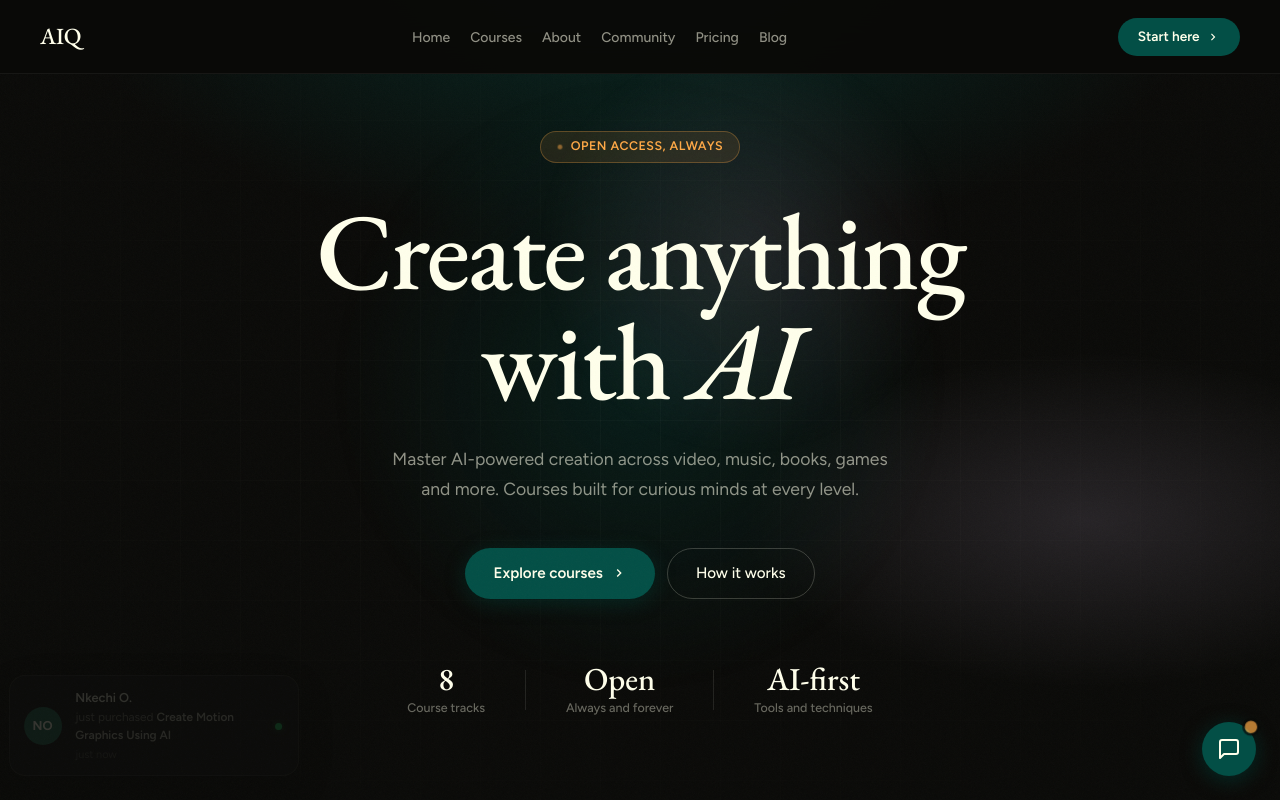
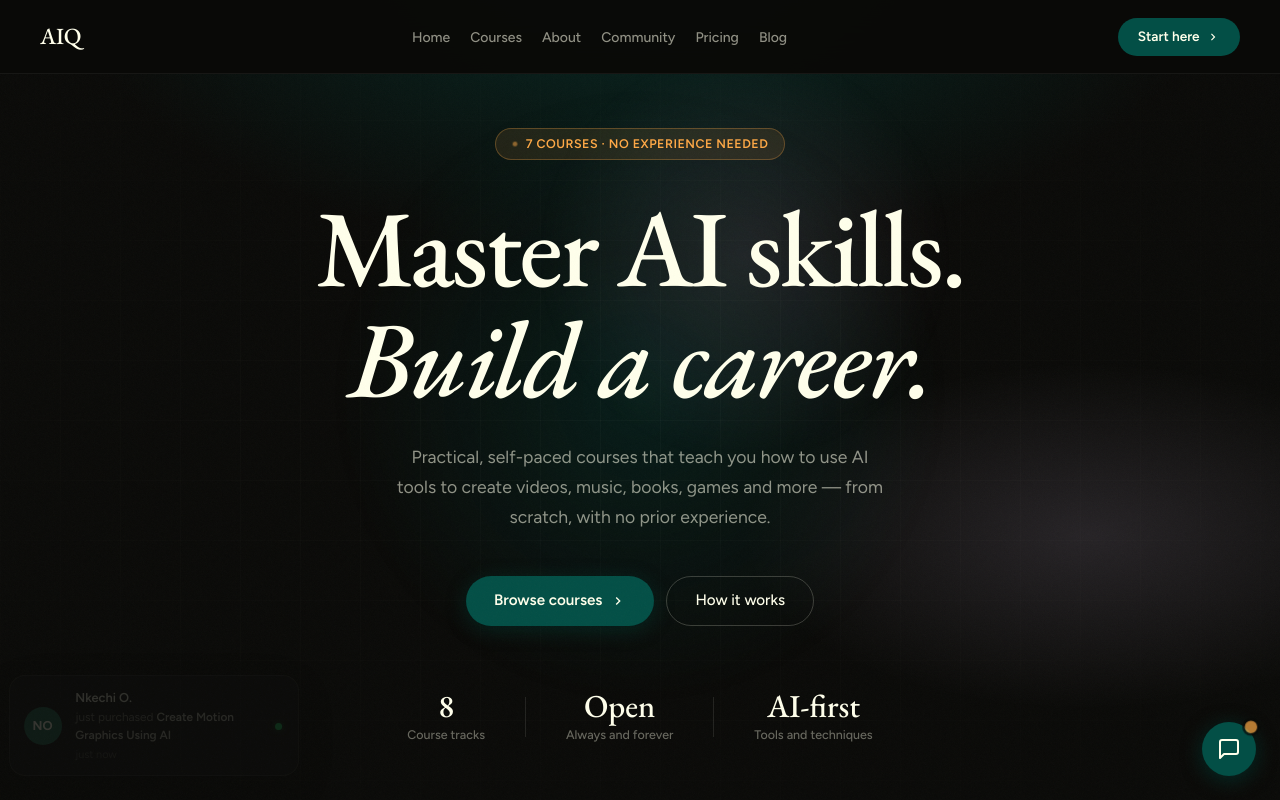
Before and after one commit to Neftali554400/AIQ-WEBSITE, a website: page index.html in a window 1280 px wide. Shown: the top 800 px of the page. Drawn offline with nearby package versions, Linux system fonts and the light colour scheme; no server answers.

Commit message:
Update hero copy to clearly position AIQ as a learning platform
Co-Authored-By: Claude Sonnet 4.6 <noreply@anthropic.com>

```diff
--- a/index.html
+++ b/index.html
@@ -392,19 +392,19 @@
 
     <div class="hero-eyebrow">
       <span class="eyebrow-dot" aria-hidden="true"></span>
-      Open Access, Always
+      7 Courses · No experience needed
     </div>
 
     <h1 class="hero-h1" id="hero-heading">
-      <span class="hero-line-1">Create anything</span>
-      <span class="hero-line-2">with <em>AI</em></span>
+      <span class="hero-line-1">Master AI skills.</span>
+      <span class="hero-line-2"><em>Build a career.</em></span>
     </h1>
 
-    <p class="hero-sub">Master AI-powered creation across video, music, books, games and more. Courses built for curious minds at every level.</p>
+    <p class="hero-sub">Practical, self-paced courses that teach you how to use AI tools to create videos, music, books, games and more — from scratch, with no prior experience.</p>
 
     <div class="hero-ctas">
       <a href="#courses" class="btn-primary">
-        Explore courses
+        Browse courses
         <svg width="16" height="16" viewBox="0 0 24 24" fill="currentColor" aria-hidden="true"><path d="M8.59 16.59L13.17 12 8.59 7.41 10 6l6 6-6 6z"/></svg>
       </a>
       <a href="#how" class="btn-ghost">How it works</a>
```
